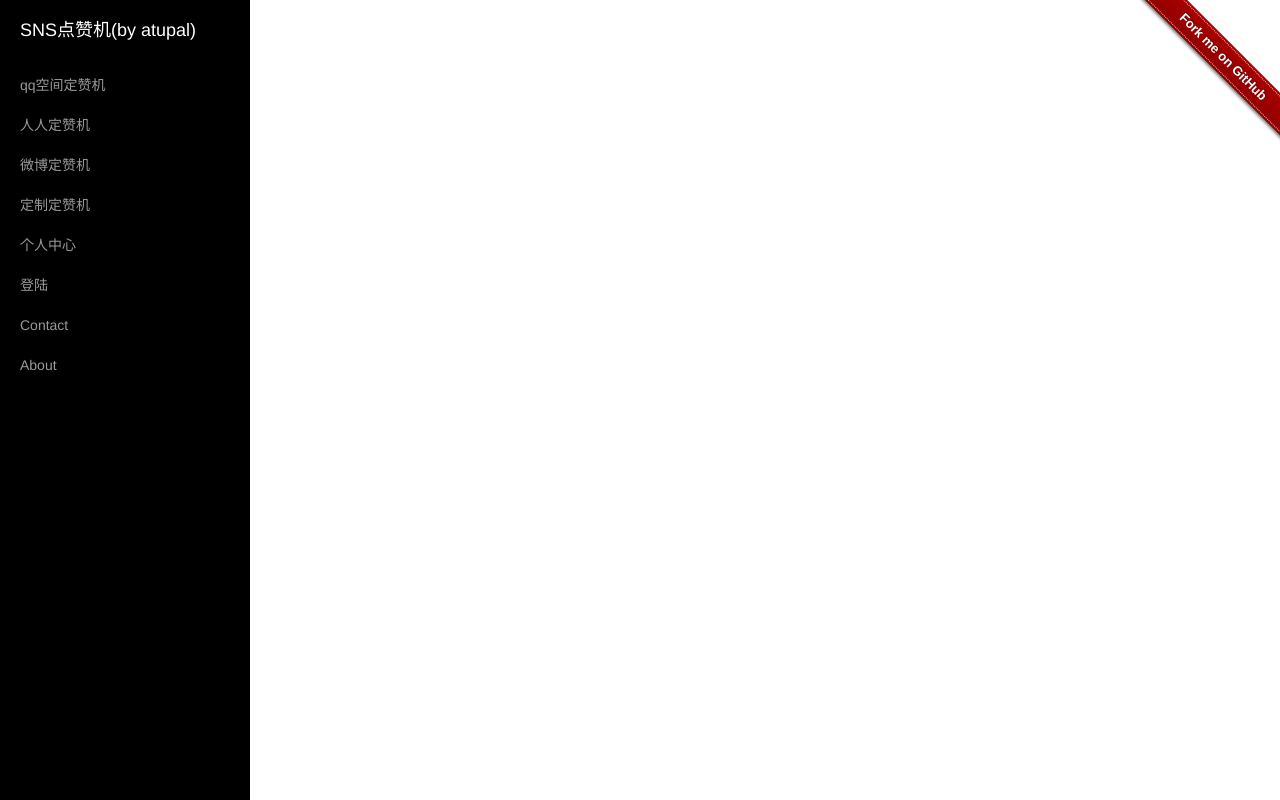
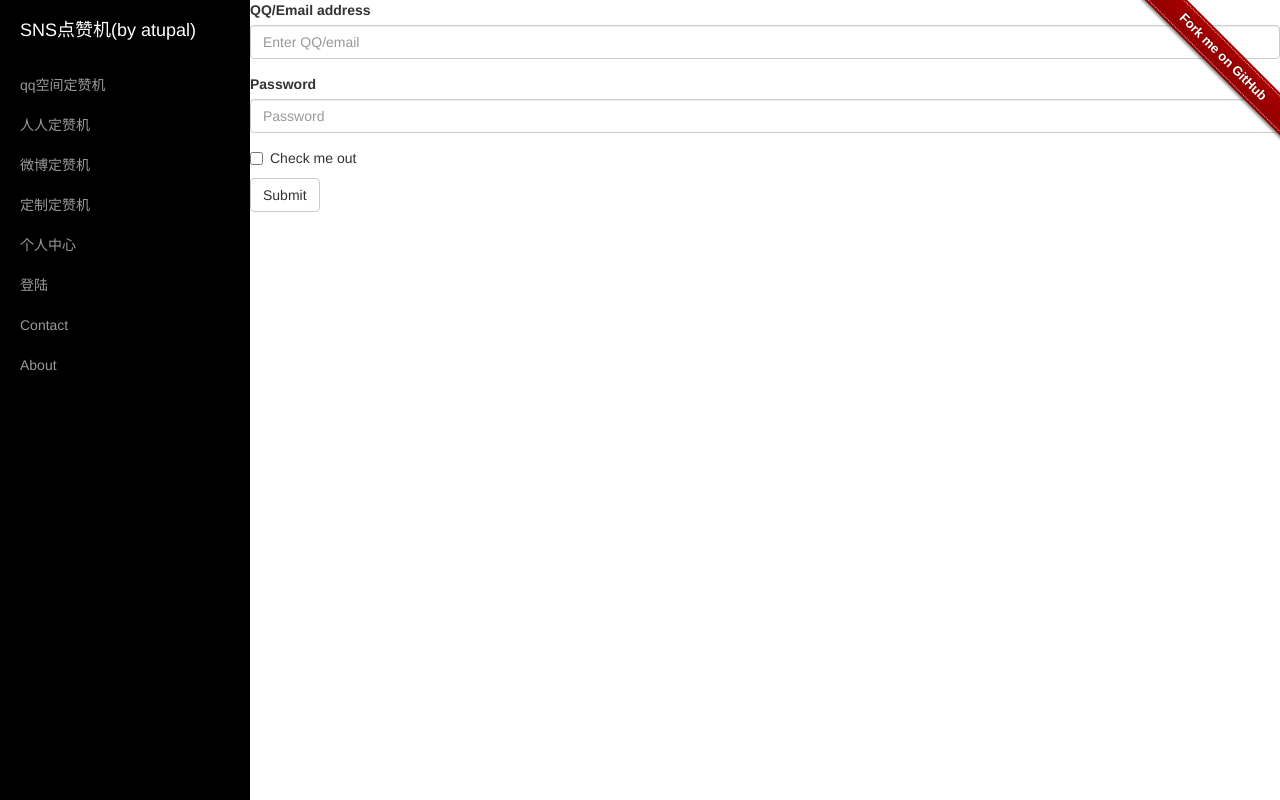
Before and after one commit to atupal/3gqq, a Flask app: page /dianzan_qq in a window 1280 px wide. Run offline with Flask 2, Linux system fonts and the light colour scheme; parts of the project's set-up code (start-up, migrations or seed data) failed here and were passed over; some libraries are stand-ins or nearby versions.

Commit message:
test
git-svn-id: https://svn.sinaapp.com/3gqq67/1@122 ececca69-a9b5-4a8b-8039-f91a18f81fae

```diff
--- a/application/templates/dianzan_qq.html
+++ b/application/templates/dianzan_qq.html
@@ -17,6 +17,22 @@
 {% endblock %}
 
 {% block page %}
+<form role="form">
+  <div class="form-group">
+    <label for="exampleInputEmail1">QQ/Email address</label>
+    <input type="email" class="form-control" id="exampleInputEmail1" placeholder="Enter QQ/email">
+  </div>
+  <div class="form-group">
+    <label for="exampleInputPassword1">Password</label>
+    <input type="password" class="form-control" id="exampleInputPassword1" placeholder="Password">
+  </div>
+  <div class="checkbox">
+    <label>
+      <input type="checkbox"> Check me out
+    </label>
+  </div>
+  <button type="submit" class="btn btn-default">Submit</button>
+</form>
 {% endblock %}
 
 {% block js %}
--- a/application/templates/layout.html
+++ b/application/templates/layout.html
@@ -31,7 +31,7 @@
       <!-- Sidebar -->
       <div id="sidebar-wrapper">
         <ul class="sidebar-nav">
-          <li class="sidebar-brand"><a href="#">SNS点赞机(by atupal)</a></li>
+          <li class="sidebar-brand"><a href="/">SNS点赞机(by atupal)</a></li>
           <li><a href="{{ url_for('dianzan_qq') }}">qq空间定赞机</a></li>
           <li><a href="#">人人定赞机</a></li>
           <li><a href="#">微博定赞机</a></li>
```
